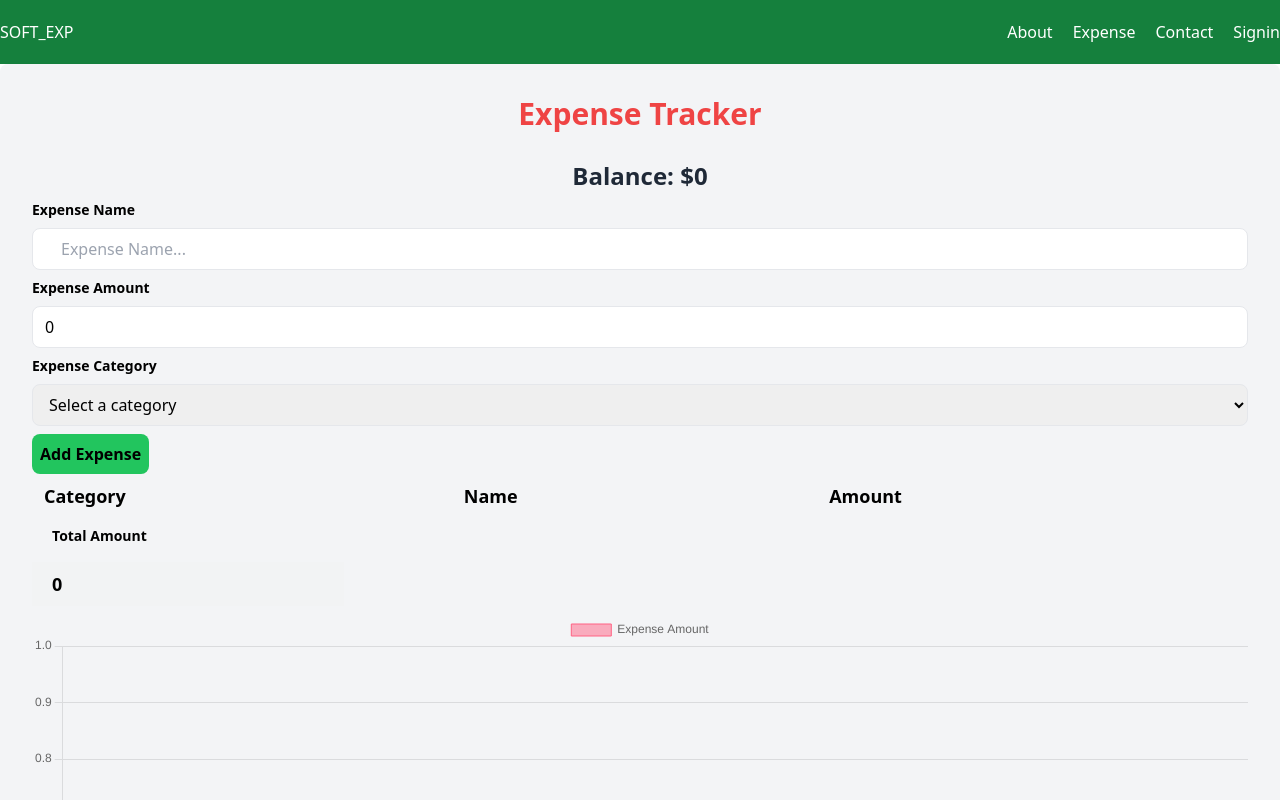
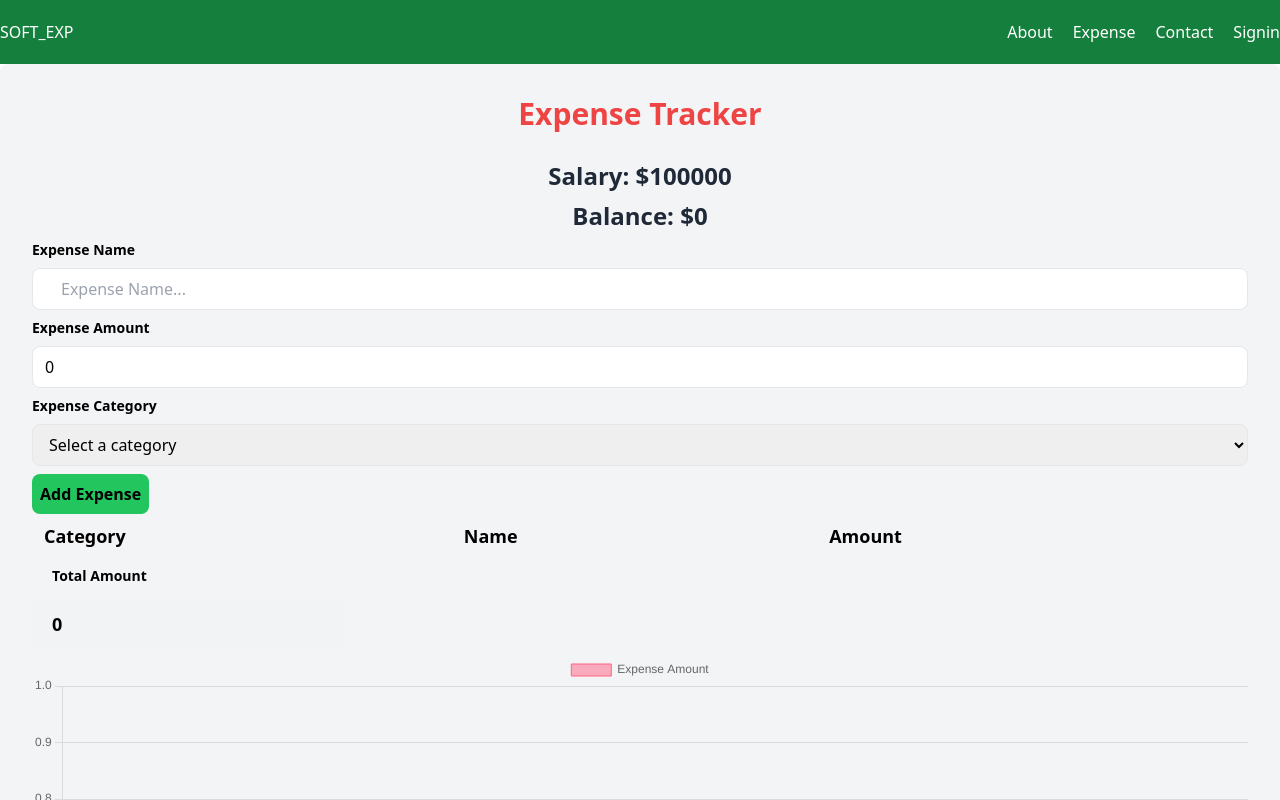
Before and after one commit to prudorexa/soft_exp, a React (Vite) app: page /expense in a window 1280 px wide. Shown: the top 800 px of the page. Built offline with nearby package versions, Linux system fonts and the light colour scheme.

Commit message:
add heading

```diff
--- a/src/components/Expense.jsx
+++ b/src/components/Expense.jsx
@@ -13,7 +13,7 @@ const ExpenseTracker = () => {
   const [newExpense, setNewExpense] = useState({ name: '', amount: 0, category: '' });
   const [balance, setBalance] = useState(0);
   const [total, setTotal] = useState(0);
-  const [salary, setSalary] = useState(0);
+  const [salary, setSalary] = useState(100000); // Set initial salary to $1,000,000
 
   const chartRef = useRef(null);
 
@@ -80,14 +80,24 @@ const ExpenseTracker = () => {
     const newExpenses = [...expenses, { id: Date.now(), ...newExpense }];
     setExpenses(newExpenses);
     setNewExpense({ name: '', amount: 0, category: '' });
-    setBalance(balance - newExpense.amount);
+
+    // setBalance(balance - newExpense.amount);
+
 
     const totalAmount = expenses.reduce((total, expense) => total + Number(expense.amount), 0);
     setTotal(totalAmount);
 
+    const totalSalary = salary;
+    setSalary(totalSalary);
+
+    const remainingBalance = salary - totalAmount;
+    setBalance(remainingBalance);
+
     const deleteExpense = (id) => {
       const updatedExpenses = expenses.filter(expense => expense.id !== id);
       setExpenses(updatedExpenses);
+
+
       const totalAmount = updatedExpenses.reduce((total, expense) => total + Number(expense.amount), 0);
       setTotal(totalAmount);
 
@@ -110,6 +120,12 @@ const ExpenseTracker = () => {
   return (
     <div className="bg-gray-100 p-8 rounded-lg shadow-md">
       <h1 className="text-3xl font-bold text-center text-red-500 mb-7">Expense Tracker</h1>
+      <div className="Salary">
+      <p className="text-2xl font-bold text-center text-gray-800 mb-2">Salary: ${salary}</p>
+
+</div>
+
+
       <div className="balance">
         <p className="text-2xl font-bold text-center text-gray-800 mb-2">Balance: ${balance}</p>
       </div>
@@ -139,6 +155,7 @@ const ExpenseTracker = () => {
             <option value="Personal">Personal</option>
           </select>
         </div>
+
 
         <button className="bg-green-500 text-white-500 font-semibold px-2 py-2 rounded-lg hover:bg-green-500 focus:outline-white" type="submit">Add Expense</button>
       </form>
```
